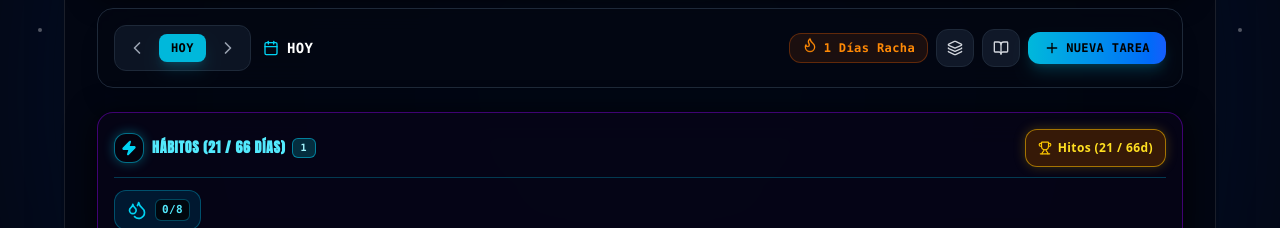
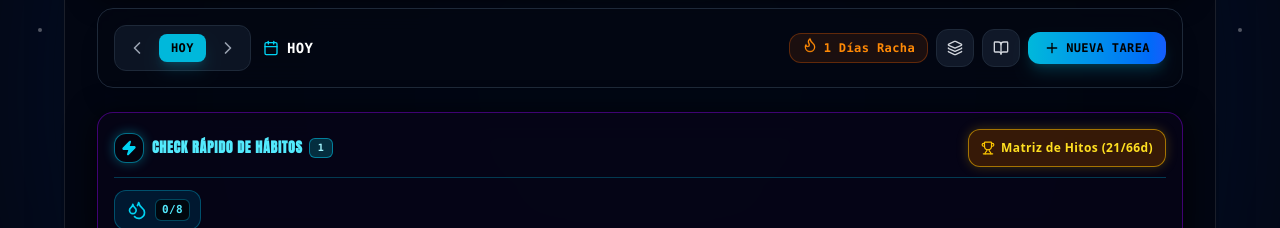
Before and after one commit to foppoteeink-collab/lasolucion, a React (Vite) app: page / in a window 1280 px wide. Shown: the part 820-1048 px from the top of the page. Built offline with nearby package versions, Linux system fonts and the light colour scheme; no server answers; what ldrs would draw is missing.

Commit message:
fix: Renombrar título a Check Rápido de Hábitos y botón a Matriz de Hitos (21/66d)

```diff
--- a/src/components/task-list/QuickHabitsWidget.tsx
+++ b/src/components/task-list/QuickHabitsWidget.tsx
@@ -332,7 +332,7 @@ export const QuickHabitsWidget: React.FC<QuickHabitsWidgetProps> = ({
           </div>
           <div>
             <h3 className="text-xs sm:text-sm font-black font-anton text-cyan-300 uppercase tracking-wider flex items-center gap-1.5">
-              <span>Hábitos (21 / 66 Días)</span>
+              <span>Check Rápido de Hábitos</span>
               <span className="text-[10px] font-mono bg-cyan-950/90 px-2 py-0.5 rounded-md border border-cyan-500/60 text-cyan-200">
                 {quickHabits.length}
               </span>
@@ -351,7 +351,7 @@ export const QuickHabitsWidget: React.FC<QuickHabitsWidgetProps> = ({
             title="Ver matriz de hitos de 21 y 66 días y gestionar hábitos"
           >
             <Trophy className="w-3.5 h-3.5 text-yellow-400 shrink-0" />
-            <span>Hitos (21 / 66d)</span>
+            <span>Matriz de Hitos (21/66d)</span>
           </button>
         </div>
       </div>
```
